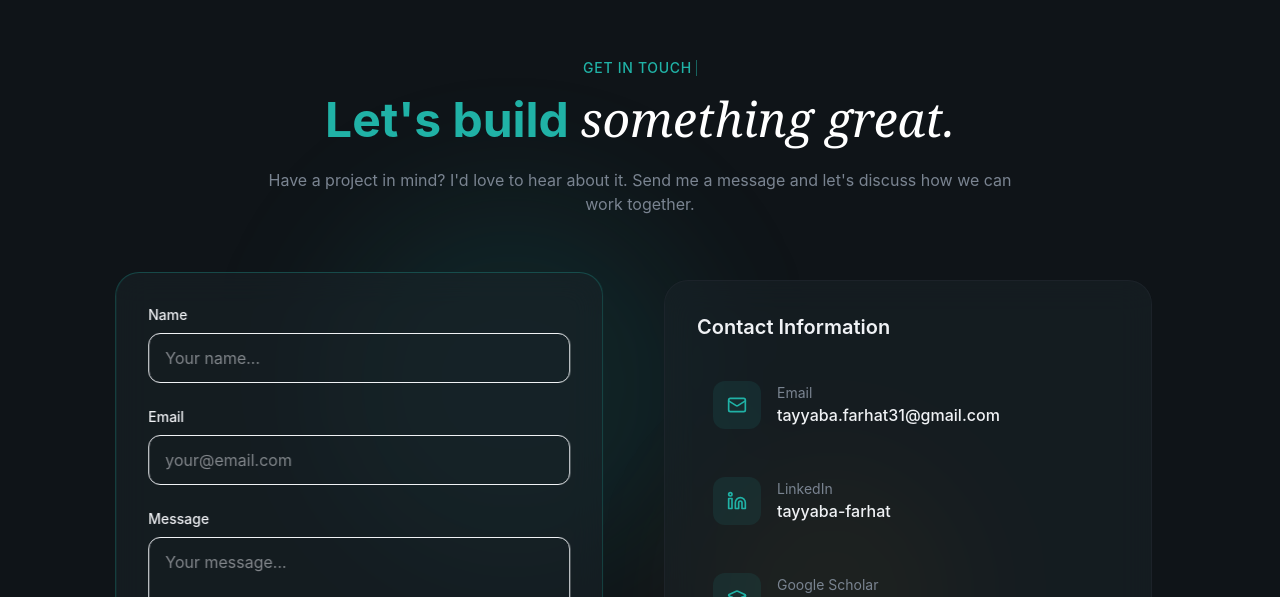
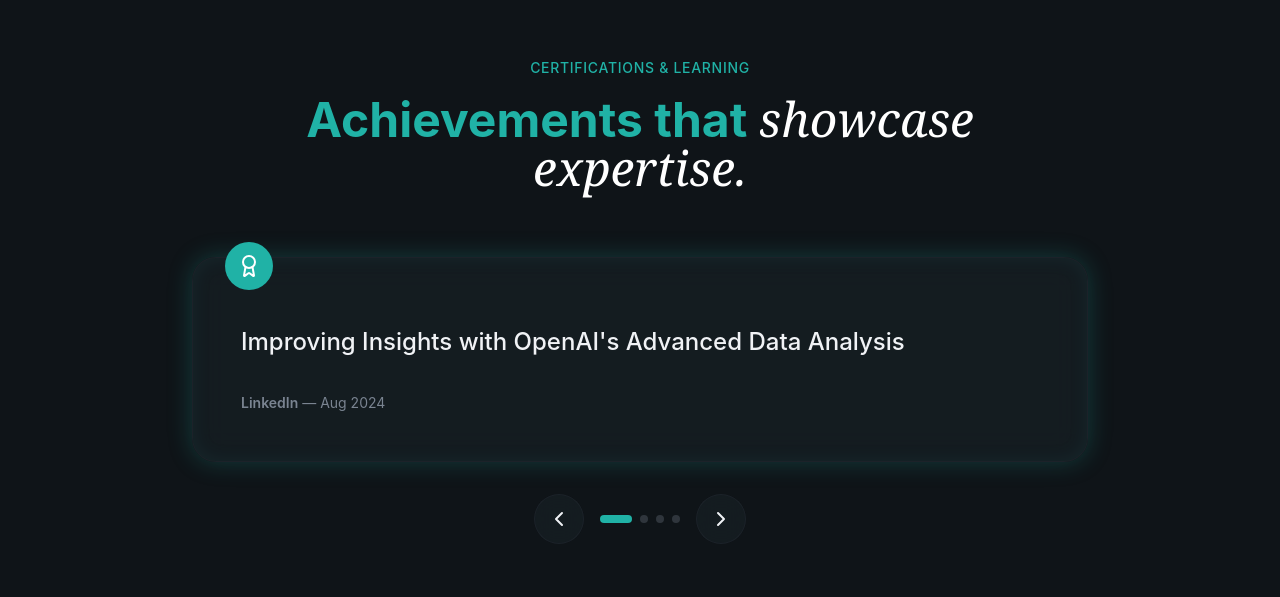
Before and after one commit to abdulwasayhub/mstayyabafarhat-portfolio, a React (Vite) app: page / in a window 1280 px wide. Shown: the part 7903-8500 px from the top of the page. Built offline with nearby package versions, Linux system fonts and the light colour scheme.

Commit message:
Add missed file before pushing build

```diff
--- a/src/App.jsx
+++ b/src/App.jsx
@@ -10,6 +10,7 @@ import { Experience } from "@/sections/Experience";
 import { Contact } from "@/sections/Contact";
 import { Footer } from "@/layout/Footer";
 import { CursorGlow } from "@/components/CursorGlow";
+import { Testimonials } from "./sections/Testimonials";
 
 function App() {
   return (
@@ -26,6 +27,7 @@ function App() {
         <Endorsements />
         <Projects />
         <Experience />
+        <Testimonials />
         <Contact />
       </main>
       <Footer />
--- /dev/null
+++ b/src/sections/Testimonials.jsx
@@ -0,0 +1,85 @@
+import { ChevronLeft, ChevronRight, Award } from "lucide-react";
+import { useState } from "react";
+
+const certificates = [
+  { title: "Improving Insights with OpenAI's Advanced Data Analysis", issuer: "LinkedIn", issued: "Aug 2024" },
+  { title: "Learning Graph Neural Networks", issuer: "LinkedIn", issued: "Aug 2024" },
+  { title: "Analyzing Data with Python", issuer: "edX", issued: "Jun 2021" },
+  { title: "Python Essentials", issuer: "edX", issued: "Jun 2021" },
+];
+
+export const Testimonials = () => {
+  const [activeIdx, setActiveIdx] = useState(0);
+
+  const next = () => setActiveIdx((prev) => (prev + 1) % certificates.length);
+  const previous = () => setActiveIdx((prev) => (prev - 1 + certificates.length) % certificates.length);
+
+  return (
+    <section id="certificates" className="py-32 relative overflow-hidden">
+      <div className="container mx-auto px-6 relative z-10">
+        {/* Section Header */}
+        <div className="text-center max-w-3xl mx-auto mb-16">
+          <span className="text-secondary-foreground text-sm font-medium tracking-wider uppercase animate-fade-in">
+            Certifications & Learning
+          </span>
+          <h2 className="text-4xl md:text-5xl font-bold mt-4 mb-6 animate-fade-in animation-delay-100 text-secondary-foreground">
+            Achievements that{" "}
+            <span className="font-serif italic font-normal text-white">
+              showcase expertise.
+            </span>
+          </h2>
+        </div>
+
+        {/* Certificates Carousel */}
+        <div className="max-w-4xl mx-auto">
+          <div className="relative">
+            <div className="glass p-8 rounded-3xl md:p-12 glow-border animate-fade-in animation-delay-200">
+              <div className="absolute -top-4 left-8 w-12 h-12 rounded-full bg-primary flex items-center justify-center">
+                <Award className="w-6 h-6 text-primary-foreground" />
+              </div>
+
+              <div className="text-xl md:text-2xl font-medium leading-relaxed mb-8 pt-4">
+                {certificates[activeIdx].title}
+              </div>
+              <div className="text-sm text-muted-foreground">
+                <span className="font-semibold">{certificates[activeIdx].issuer}</span> —{" "}
+                {certificates[activeIdx].issued}
+              </div>
+            </div>
+
+            {/* Navigation */}
+            <div className="flex items-center justify-center gap-4 mt-8">
+              <button
+                className="p-3 rounded-full glass hover:bg-primary/10 hover:text-primary transition-all"
+                onClick={previous}
+              >
+                <ChevronLeft />
+              </button>
+
+              <div className="flex gap-2">
+                {certificates.map((_, idx) => (
+                  <button
+                    key={idx}
+                    onClick={() => setActiveIdx(idx)}
+                    className={`w-2 h-2 rounded-full transition-all duration-300 ${
+                      idx === activeIdx
+                        ? "w-8 bg-primary"
+                        : "bg-muted-foreground/30 hover:bg-muted-foreground/50"
+                    }`}
+                  />
+                ))}
+              </div>
+
+              <button
+                onClick={next}
+                className="p-3 rounded-full glass hover:bg-primary/10 hover:text-primary transition-all"
+              >
+                <ChevronRight />
+              </button>
+            </div>
+          </div>
+        </div>
+      </div>
+    </section>
+  );
+};
```
